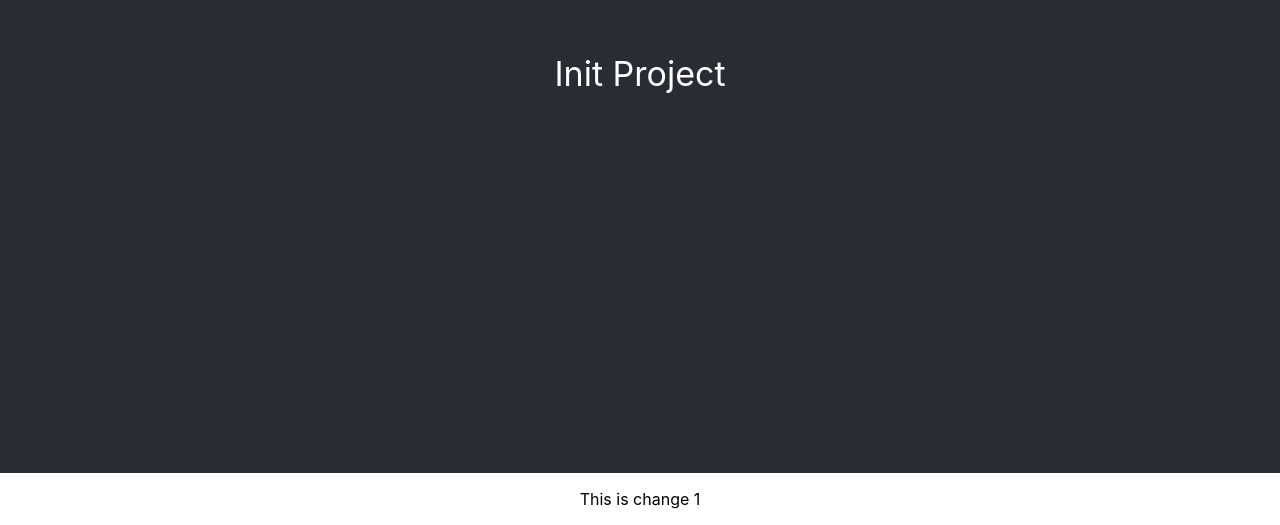
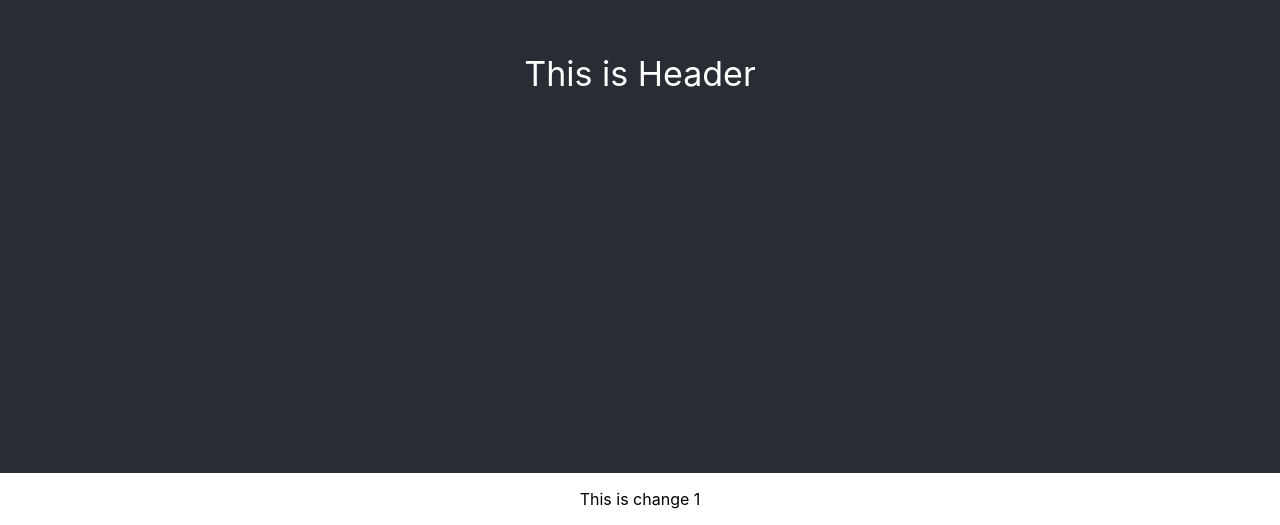
Before and after one commit to Ducnhat96/react-query-repo, a React (Create React App) app: page / in a window 1280 px wide. Shown: the part 327-852 px from the top of the page. Built offline with nearby package versions, Linux system fonts and the light colour scheme.

Commit message:
add header

```diff
--- a/src/App.css
+++ b/src/App.css
@@ -1,39 +1,3 @@
 .App {
   text-align: center;
 }
-
-.App-logo {
-  height: 40vmin;
-  width: 100%;
-  pointer-events: none;
-}
-
-@media (prefers-reduced-motion: no-preference) {
-  .App-logo {
-    animation: App-logo-spin infinite 20s linear;
-  }
-}
-
-.App-header {
-  background-color: #282c34;
-  min-height: 100vh;
-  display: flex;
-  flex-direction: column;
-  align-items: center;
-  justify-content: center;
-  font-size: calc(10px + 3vmin);
-  color: white;
-}
-
-.App-link {
-  color: #61dafb;
-}
-
-@keyframes App-logo-spin {
-  from {
-    transform: rotate(0deg);
-  }
-  to {
-    transform: rotate(360deg);
-  }
-}
--- a/src/App.js
+++ b/src/App.js
@@ -1,11 +1,9 @@
 import "./App.css";
-
+import Header from "./Header/Header";
 function App() {
   return (
     <div className="App">
-      <header className="App-header">
-        <p>Init Project</p>
-      </header>
+      <Header />
       <div>
         <p>This is change 1</p>
       </div>
--- a/src/Header.js
+++ /dev/null
@@ -1,5 +0,0 @@
-function Header() {
-  return <div className="App">This is Header</div>;
-}
-
-export default Header;
--- /dev/null
+++ b/src/Header/Header.css
@@ -0,0 +1,10 @@
+.header {
+  background-color: #282c34;
+  min-height: 100vh;
+  display: flex;
+  flex-direction: column;
+  align-items: center;
+  justify-content: center;
+  font-size: calc(10px + 3vmin);
+  color: white;
+}
--- /dev/null
+++ b/src/Header/Header.js
@@ -0,0 +1,7 @@
+import React from "react";
+import "./Header.css";
+function Header() {
+  return <div className="header">This is Header</div>;
+}
+
+export default Header;
```
